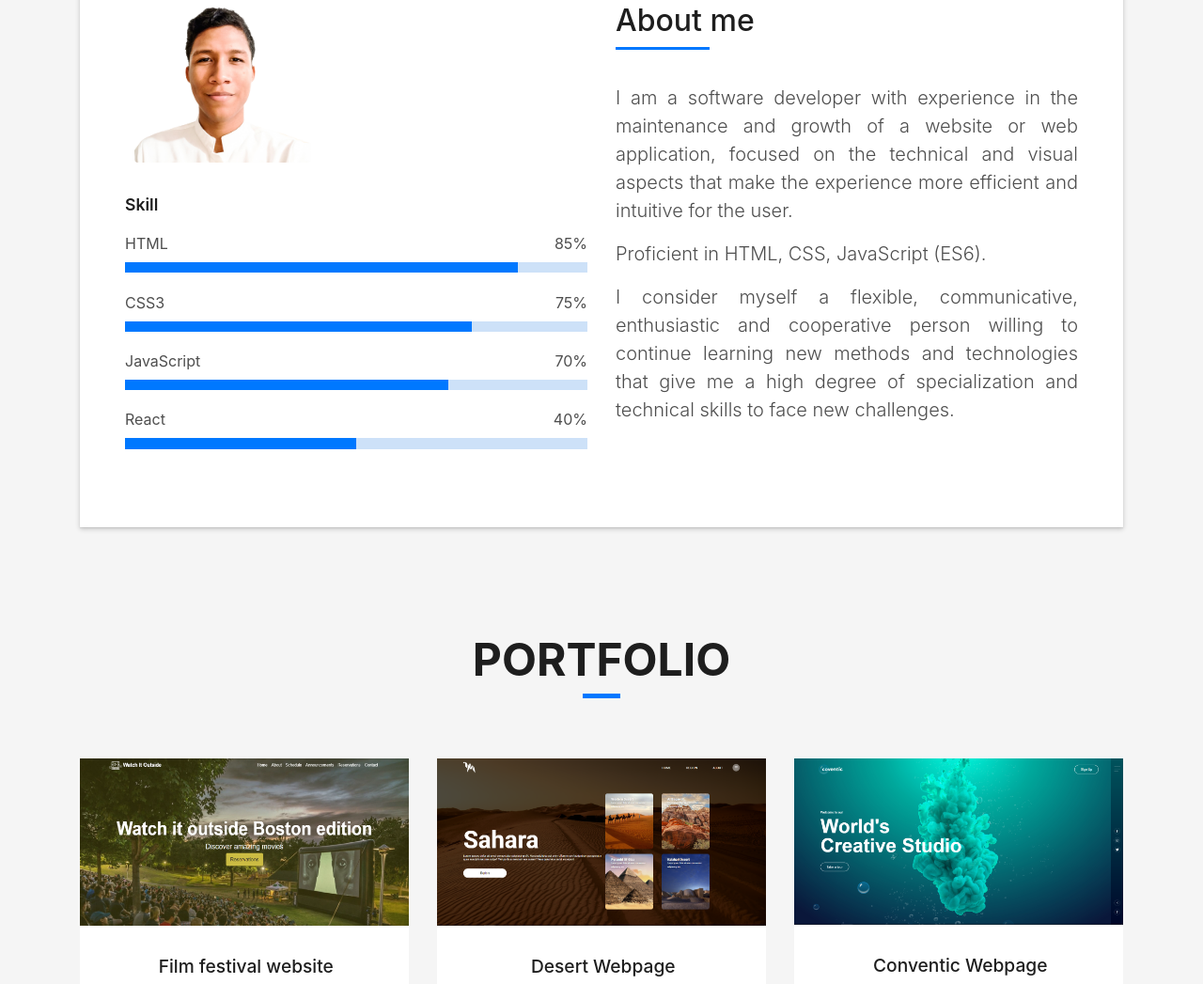
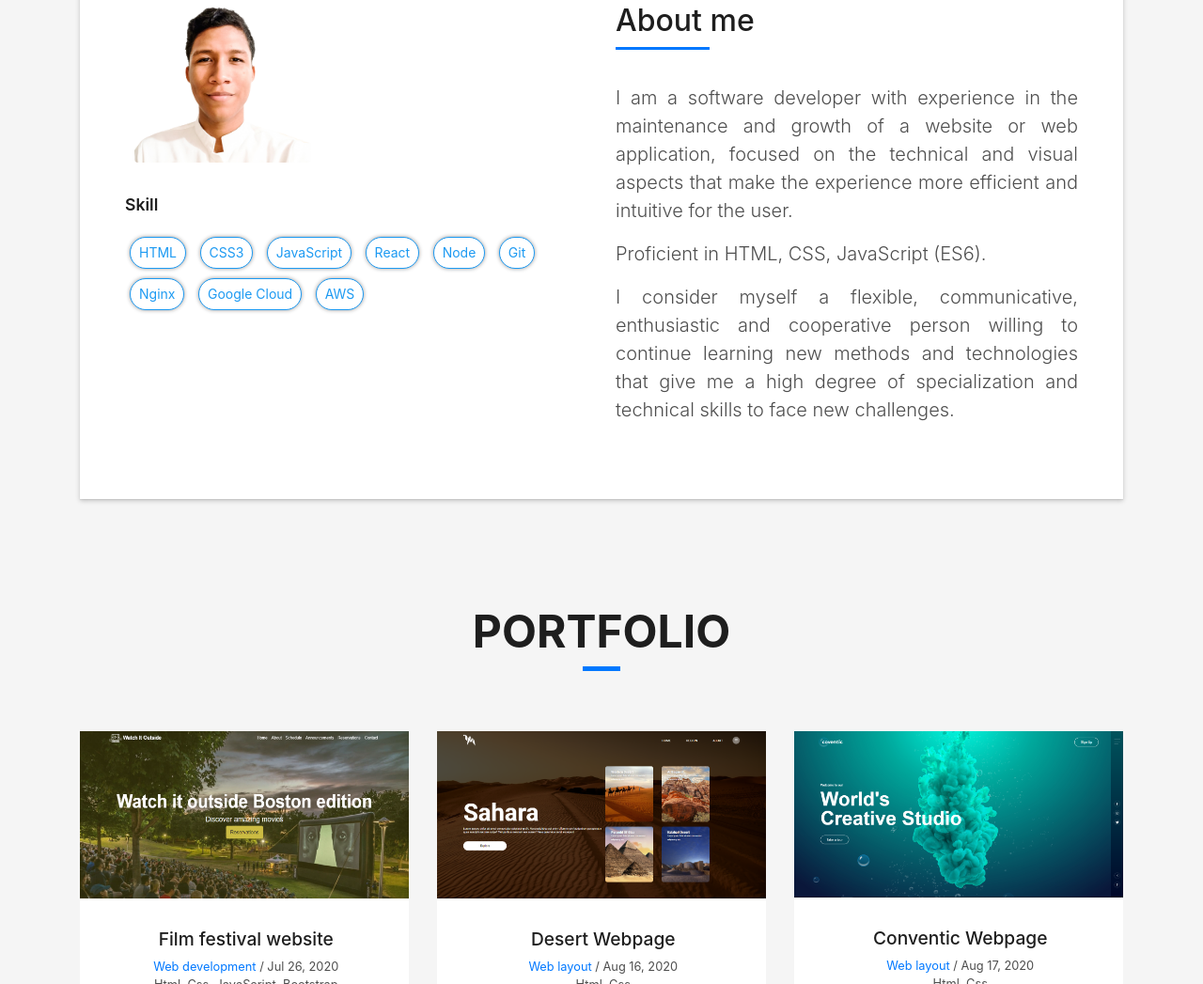
Before and after one commit to JesrigPineda/portfolio, a plain HTML site: page index.html in a window 1280 px wide. Shown: the part 925-1972 px from the top of the page at 94% size. Drawn offline with Linux system fonts and the light colour scheme; files whose address does not match are found by name.

Commit message:
actualización v1.1

```diff
--- a/css/style.css
+++ b/css/style.css
@@ -836,6 +836,35 @@ footer .credits a {
   border-radius: 0.3rem;
 }
 
+
+button.skill-name {
+  color: #1D9AF2;
+  background-color: #ffffff;
+  border: 1px solid #1D9AF2;
+  border-radius: 20px;
+  margin: 5px;
+  padding: 5px 9px 27px 9px;
+  cursor: pointer;
+  height: 32px;
+  font-size: 14px;
+
+  box-shadow: 0 0 4px #999;
+  outline: none;
+  background-position: center;
+  transition: background 0.8s;
+}
+button.skill-name:hover{
+  background: #47a7f5 radial-gradient(circle, transparent 1%, #47a7f5 1%)
+   center/15000%;
+  color: white;
+}
+
+button.skill-name:active{
+  background-color: #292d3e;
+  background-size: 100%;
+  transition: background 0s;
+}
+
 @media (min-width: 577px) {
   .counter-box {
     margin-bottom: 1.8rem;
--- a/index.html
+++ b/index.html
@@ -104,26 +104,15 @@
                 </div>
                 <div class="skill-mf">
                   <p class="title-s">Skill</p>
-                  <span>HTML</span> <span class="pull-right">85%</span>
-                  <div class="progress">
-                    <div class="progress-bar" role="progressbar" style="width: 85%;" aria-valuenow="85" aria-valuemin="0"
-                      aria-valuemax="100"></div>
-                  </div>
-                  <span>CSS3</span> <span class="pull-right">75%</span>
-                  <div class="progress">
-                    <div class="progress-bar" role="progressbar" style="width: 75%" aria-valuenow="75" aria-valuemin="0"
-                      aria-valuemax="100"></div>
-                  </div>
-                  <span>JavaScript</span> <span class="pull-right">70%</span>
-                  <div class="progress">
-                    <div class="progress-bar" role="progressbar" style="width: 70%" aria-valuenow="70" aria-valuemin="0"
-                      aria-valuemax="100"></div>
-                  </div>
-                  <span>React</span> <span class="pull-right">40%</span>
-                  <div class="progress">
-                    <div class="progress-bar" role="progressbar" style="width: 50%" aria-valuenow="50" aria-valuemin="0"
-                      aria-valuemax="100"></div>
-                  </div>
+                  <button class="skill-name">HTML</button>
+                  <button class="skill-name">CSS3</button>
+                  <button class="skill-name">JavaScript</button>
+                  <button class="skill-name">React</button>
+                  <button class="skill-name">Node</button>
+                  <button class="skill-name">Git</button>
+                  <button class="skill-name">Nginx</button>
+                  <button class="skill-name">Google Cloud</button>
+                  <button class="skill-name">AWS</button>
                 </div>
               </div>
               <div class="col-md-6">
```
